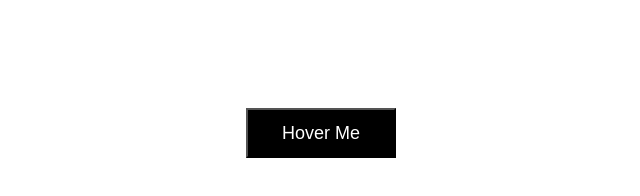
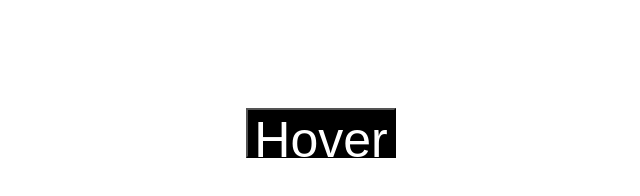
Before and after one commit to ShazaMezian/18.3, a plain HTML site: page index.html in a window 1280 px wide. Both pictures are taken after a click on the button "Hover Me". Shown: the whole page, without its empty margins (319-959 px from the left). Drawn offline with Linux system fonts and the light colour scheme.

Commit message:
Update index.css

```diff
--- a/css/index.css
+++ b/css/index.css
@@ -26,16 +26,17 @@
 
 /* active state */
 .active{
-  transition: background-color 0.5s ease;
+  transition: all 0.5s ease;
 }
 
 .hoverMe:hover {
   /* Add your hover state css here. */
   transform: translate(0%, -10%);
-  box-shadow:2 black;
+  box-shadow: 0px 12px 21px rgb(219, 97, 97, .9);
+  /* border-radius: 20px; */
 }
 
 .active:focus{
   background-color: black;
-  font-size: large;
+  font-size: 50px;
 }
```
